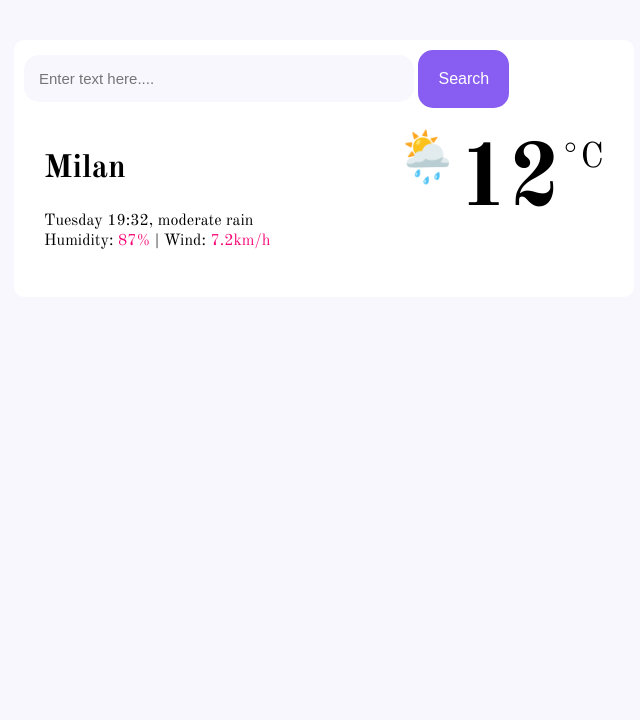
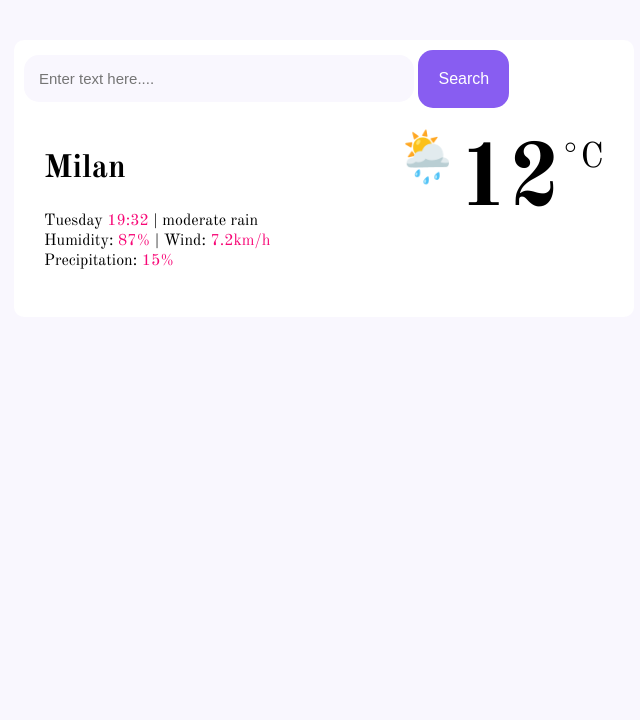
Before and after one commit to ruemangisa/Vanilla-Weather-Project, a plain HTML site: page index.html in a window 1280 px wide. Shown: the top 720 px of the page, without its empty margins (316-956 px from the left). Drawn offline with nearby package versions, Linux system fonts and the light colour scheme.

Commit message:
Updated content

```diff
--- a/index.html
+++ b/index.html
@@ -22,9 +22,9 @@
         <div class="city">
             <h1>Milan</h1>
             <p>
-                Tuesday 19:32, moderate rain
+                Tuesday <span id="color-pink">19:32</span> | moderate rain
                 <br>
-                Humidity: <span id="color-pink">87%</span> | Wind: <span id="color-pink">7.2km/h</span>
+                Humidity: <span id="color-pink">87%</span> | Wind: <span id="color-pink">7.2km/h</span> <br> Precipitation: <span id="color-pink">15%</span>
             </p>
         </div>
         <div class="weather-app-temp">
```
